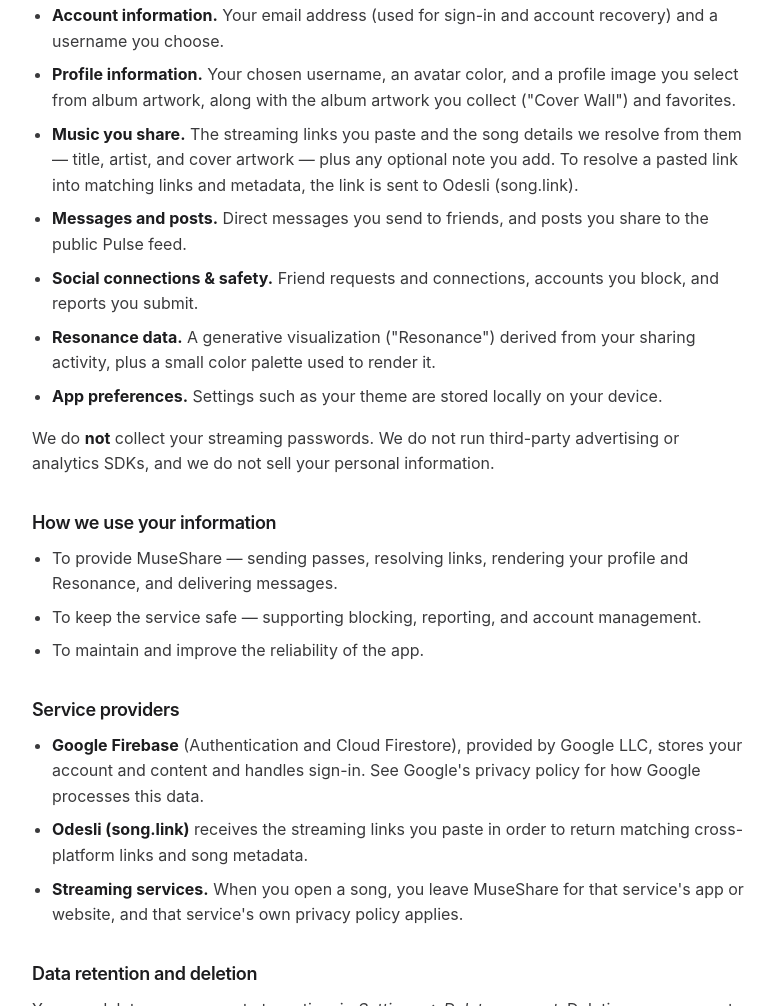
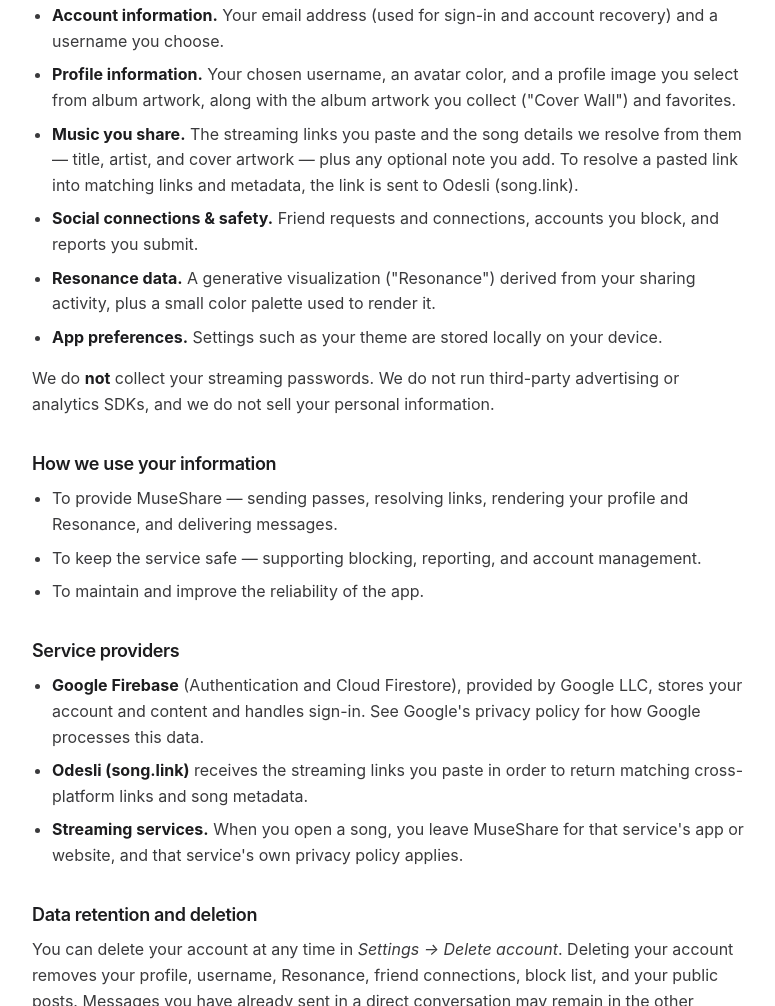
Before and after one commit to Oscocos/museshare-site, a plain HTML site: page index.html in a window 1280 px wide. Shown: the part 1384-2390 px from the top of the page, without its empty margins (252-1027 px from the left). Drawn offline with Linux system fonts and the light colour scheme.

Commit message:
Updated terms

```diff
--- a/index.html
+++ b/index.html
@@ -80,7 +80,6 @@
         <li><strong>Account information.</strong> Your email address (used for sign-in and account recovery) and a username you choose.</li>
         <li><strong>Profile information.</strong> Your chosen username, an avatar color, and a profile image you select from album artwork, along with the album artwork you collect ("Cover Wall") and favorites.</li>
         <li><strong>Music you share.</strong> The streaming links you paste and the song details we resolve from them — title, artist, and cover artwork — plus any optional note you add. To resolve a pasted link into matching links and metadata, the link is sent to Odesli (song.link).</li>
-        <li><strong>Messages and posts.</strong> Direct messages you send to friends, and posts you share to the public Pulse feed.</li>
         <li><strong>Social connections &amp; safety.</strong> Friend requests and connections, accounts you block, and reports you submit.</li>
         <li><strong>Resonance data.</strong> A generative visualization ("Resonance") derived from your sharing activity, plus a small color palette used to render it.</li>
         <li><strong>App preferences.</strong> Settings such as your theme are stored locally on your device.</li>
--- a/style.css
+++ b/style.css
@@ -1,4 +1,4 @@
-/* MuseShare site — clean Apple-white, single scroll. */
+
 
 :root {
   --bg: #ffffff;
@@ -6,7 +6,7 @@
   --ink: #1d1d1f;
   --ink-soft: #6e6e73;
   --hairline: #e6e6e9;
-  --accent: #6e56cf; /* subtle brand purple */
+  --accent: #6e56cf;
   --maxw: 760px;
   --radius: 18px;
 }
```
